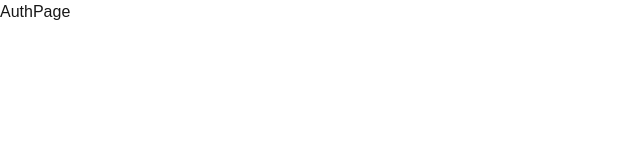
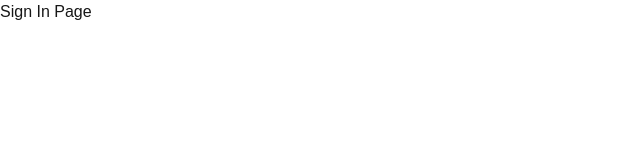
Before and after one commit to nuhptr/ai-weedings, a Next.js app: page /sign-in in a window 1280 px wide. Shown: the top 160 px of the page, without its empty margins (0-640 px from the left). Built offline with nearby package versions, Linux system fonts and the light colour scheme.

Commit message:
refactor: :art: setup: update code structure

```diff
--- a/package.json
+++ b/package.json
@@ -13,6 +13,7 @@
         "@emotion/styled": "^11.14.0",
         "@mui/material": "^6.4.6",
         "next": "15.2.0",
+        "normalize.css": "^8.0.1",
         "react": "^19.0.0",
         "react-dom": "^19.0.0"
     },
--- a/src/app/(auth)/layout.tsx
+++ b/src/app/(auth)/layout.tsx
@@ -1,5 +1,3 @@
-import { childrenProps } from "@/types/layout"
-
 export default function AuthLayout({ children }: childrenProps) {
     return <div>{children}</div>
 }
--- a/src/app/(auth)/sign-in/page.tsx
+++ b/src/app/(auth)/sign-in/page.tsx
@@ -1,5 +1,5 @@
 import React from "react"
 
 export default function SignInPage() {
-    return <div>AuthPage</div>
+    return <div>Sign In Page</div>
 }
--- a/src/app/(landing-page)/details/[id]/layout.tsx
+++ b/src/app/(landing-page)/details/[id]/layout.tsx
@@ -1,5 +1,3 @@
-import { childrenProps } from "@/types/layout"
-
 export default function DetailsPageLayout({ children }: childrenProps) {
     return <div>{children}</div>
 }
--- a/src/app/(landing-page)/details/[id]/page.tsx
+++ b/src/app/(landing-page)/details/[id]/page.tsx
@@ -1,5 +1,3 @@
-import React from "react"
-
 export default function DetailsPage() {
     return <div>DetailsPage</div>
 }
--- a/src/app/(landing-page)/layout.tsx
+++ b/src/app/(landing-page)/layout.tsx
@@ -1,5 +1,3 @@
-import { childrenProps } from "@/types/layout"
-
 export default function LandingPageLayout({ children }: childrenProps) {
     return <div>{children}</div>
 }
--- a/src/app/(landing-page)/page.tsx
+++ b/src/app/(landing-page)/page.tsx
@@ -1,5 +1,3 @@
-import React from "react"
-
 export default function LandingPageApp() {
     return <div>AppPage</div>
 }
--- a/src/types/layout.ts
+++ b/src/types/layout.d.ts
@@ -1,3 +1,3 @@
-export type childrenProps = {
+type childrenProps = {
     children: React.ReactNode
 }
```
Also changed, not shown: 1 other file (tests, documents, lock files or other folders).
